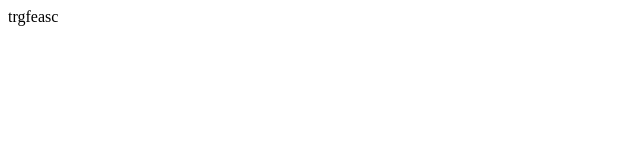
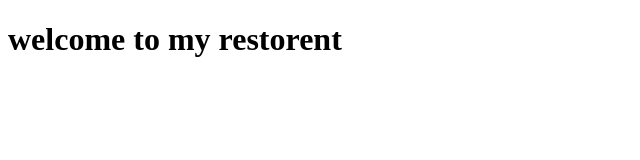
Before and after one commit to Adityagaurkar09/git-pratice11, a plain HTML site: page index.html in a window 1280 px wide. Shown: the whole page, without its empty margins (0-640 px from the left). Drawn offline with Linux system fonts and the light colour scheme.

Commit message:
h1 tag added

```diff
--- a/index.html
+++ b/index.html
@@ -6,6 +6,6 @@
     <title>Document</title>
 </head>
 <body>
-    trgfeasc
+    <h1>welcome to my restorent</h1>
 </body>
 </html>
```
